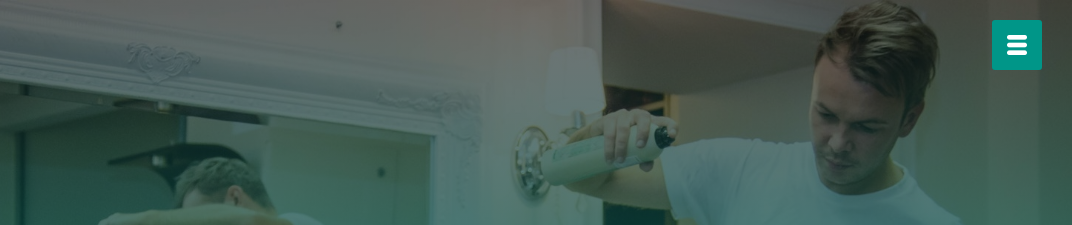
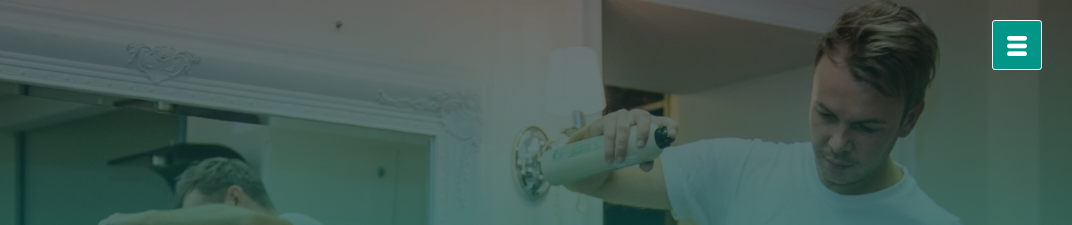
Before and after one commit to Karimuddin-saifi/barber.github.io, a plain HTML site: page index.html in a window 1280 px wide. Shown: the top 225 px of the page, 208-1280 px from the left. Drawn offline with Linux system fonts and the light colour scheme; some packages are replaced by stand-ins of ours; a script that the page names is missing.

Commit message:
Update style.css

```diff
--- a/style.css
+++ b/style.css
@@ -133,8 +133,9 @@ nav li a {
     right: 30px;
     top: 20px;
     border-radius:3px;
-    z-index: 3;
+    z-index: 100;
     cursor: pointer;
+    border:1px solid #fff;
 }
 
 #menuBtn img {
```
